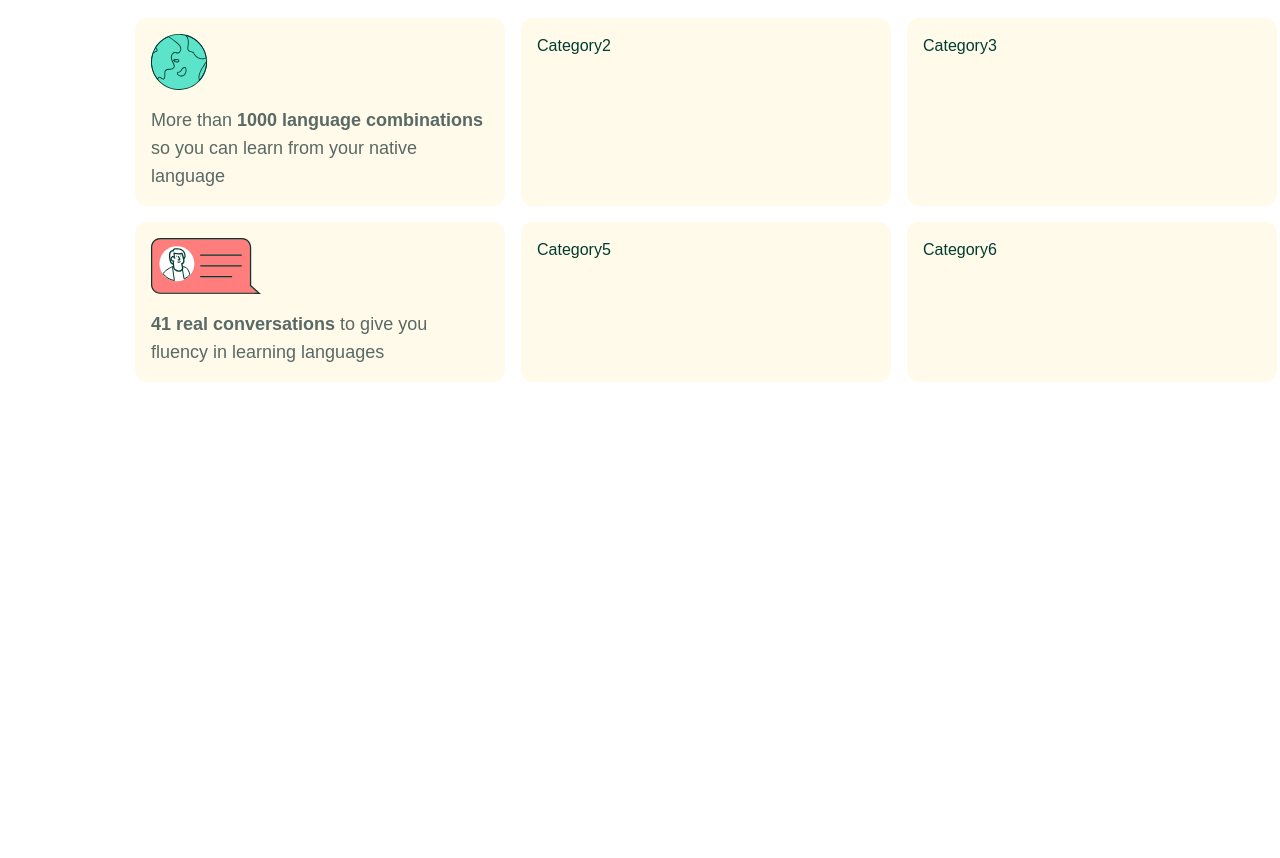
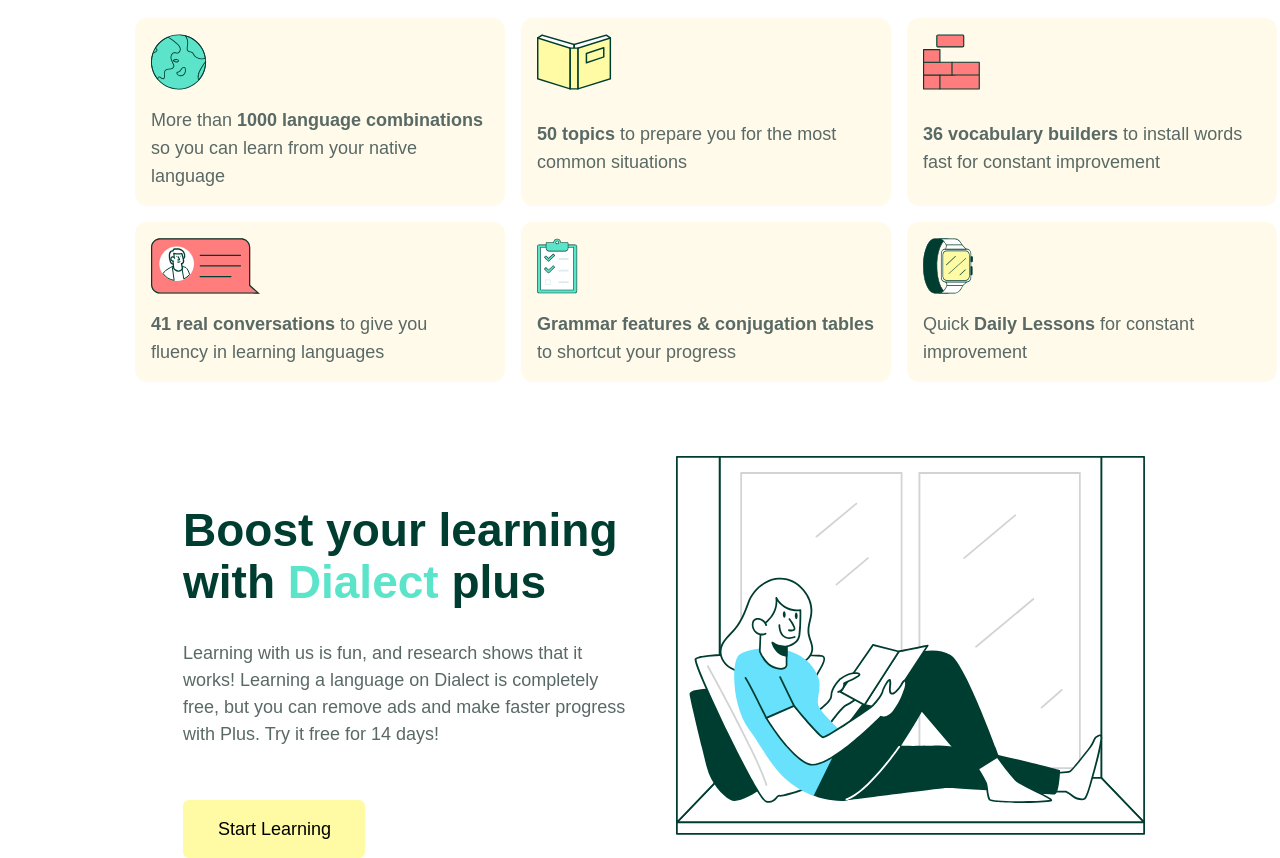
Before and after one commit to kamranlatifch/language-learning-landing-page, a website built with Vite: page index.html in a window 1280 px wide. Shown: the part 1540-2398 px from the top of the page. Before the commit the page ends 1922 px from the top, so only its background shows below. Built offline with nearby package versions, Linux system fonts and the light colour scheme.

Commit message:
feat(learning-section): add learning section UI

```diff
--- a/index.html
+++ b/index.html
@@ -105,24 +105,85 @@
       <h3><span>Changing</span> the way people learn new languages</h3>
       <div class="categories">
         <div class="category">
-          <img src="images/category-globe-icon.svg" alt="" />
+          <img
+            class="category-globe-svg"
+            src="images/category-globe-icon.svg"
+            alt=""
+          />
           <p>
             More than <b>1000 language combinations</b> so you can learn from
             your native language
           </p>
         </div>
-        <div class="category">Category2</div>
-        <div class="category">Category3</div>
         <div class="category">
-          <img src="images/category-comment-icon.svg" alt="" />
+          <img
+            class="category-book-svg"
+            src="images/category-book.svg"
+            alt=""
+          />
+          <p><b>50 topics</b> to prepare you for the most common situations</p>
+        </div>
+        <div class="category">
+          <img
+            class="category-brick-svg"
+            src="images/category-brick.svg"
+            alt=""
+          />
+          <p>
+            <b>36 vocabulary builders</b> to install words fast for constant
+            improvement
+          </p>
+        </div>
+        <div class="category">
+          <img
+            class="category-card-svg"
+            src="images/category-comment-icon.svg"
+            alt=""
+          />
           <p>
             <b>41 real conversations</b> to give you fluency in learning
             languages
           </p>
         </div>
-        <div class="category">Category5</div>
-        <div class="category">Category6</div>
+        <div class="category">
+          <img
+            class="category-list-svg"
+            src="images/category-list.svg"
+            alt=""
+          />
+          <p>
+            <b>Grammar features & conjugation tables </b> to shortcut your
+            progress
+          </p>
+        </div>
+        <div class="category">
+          <img
+            class="category-watch-svg"
+            src="images/category-watch.svg"
+            alt=""
+          />
+          <p>Quick <b> Daily Lessons </b> for constant improvement</p>
+        </div>
       </div>
+    </section>
+
+    <section class="intro">
+      <div class="intro-text">
+        <h4>Boost your learning with <span>Dialect</span> plus</h4>
+        <p>
+          Learning with us is fun, and research shows that it works! Learning a
+          language on Dialect is completely free, but you can remove ads and
+          make faster progress with Plus. Try it free for 14 days!
+        </p>
+        <button class="button learning-button">Start Learning</button>
+      </div>
+      <img
+        class="dialect-lady-svg"
+        src="images/dialect-lady.svg"
+        alt="Description of SVG"
+        width="100"
+        height="100"
+      />
     </section>
 
     <script type="module" src="/main.js"></script>
--- a/style.css
+++ b/style.css
@@ -231,7 +231,7 @@
   background-color: var(--clr-black);
   color: var(--clr-white);
 }
-/* Intro Section */
+/* Intro and learning Section */
 
 .intro {
   display: flex;
@@ -245,10 +245,20 @@
   width: 470px;
   height: 423px;
 }
+.intro .dialect-lady-svg {
+  width: 470px;
+  height: 379px;
+}
 .intro .intro-text {
   display: grid;
-  gap: 1rem;
+  gap: 2rem;
   padding: 3rem;
+}
+.intro .intro-text .learning-button {
+  margin-top: 20px;
+  max-width: 182px;
+  text-wrap: nowrap;
+  background-color: var(--clr-secondary);
 }
 .intro .intro-text h4 {
   font-size: var(--fs-46);
@@ -307,3 +317,27 @@
 .learning-categories .categories .category b {
   font-weight: var(--fw-bold);
 }
+.categories .category .category-globe-svg {
+  width: 56px;
+  height: 56px;
+}
+.categories .category .category-card-svg {
+  width: 109px;
+  height: 56px;
+}
+.categories .category .category-book-svg {
+  width: 75px;
+  height: 56px;
+}
+.categories .category .category-brick-svg {
+  width: 57px;
+  height: 56px;
+}
+.categories .category .category-list-svg {
+  width: 41px;
+  height: 56px;
+}
+.categories .category .category-watch-svg {
+  width: 50px;
+  height: 56px;
+}
```
Also changed, not shown: images/category-book.svg (added), images/category-brick.svg (added), images/category-list.svg (added), images/category-watch.svg (added), images/dialect-lady.svg (added).
